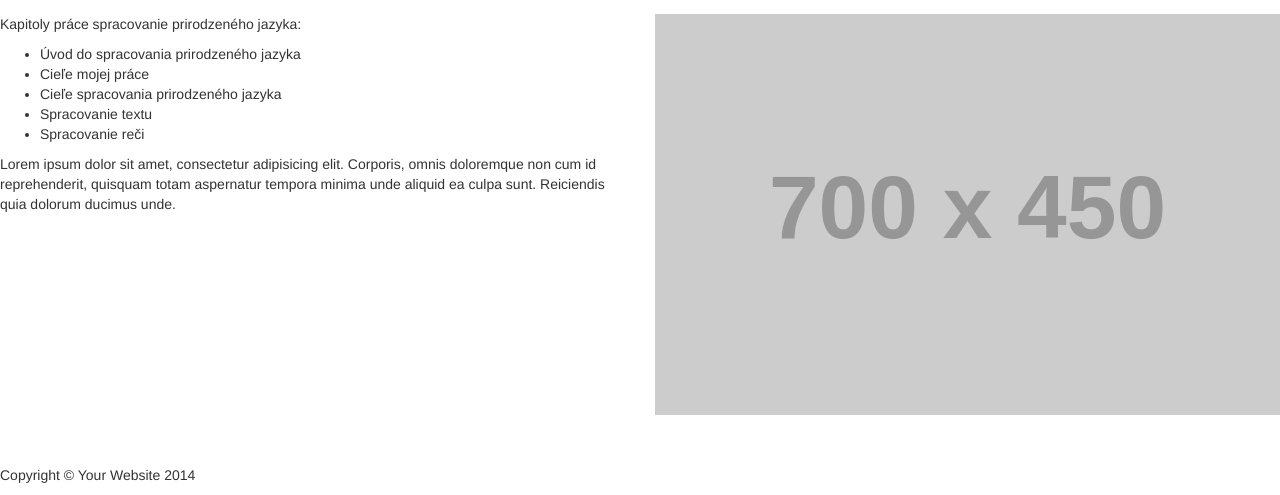
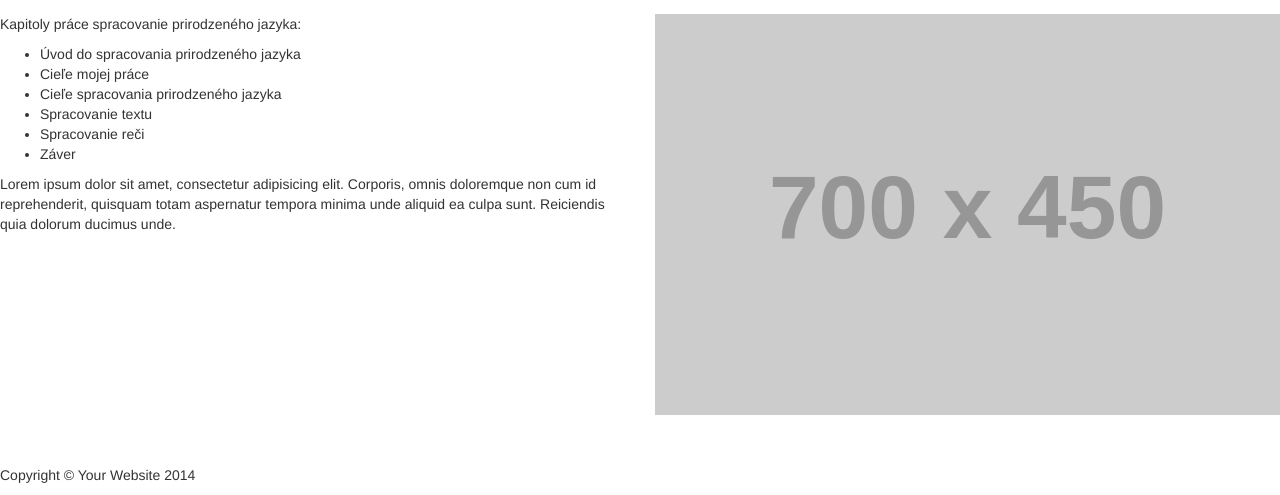
Before and after one commit to Tomo224/Prezent-cia-bakal-rskej-pr-ce, a website: page public_html/index.html in a window 1280 px wide. Shown: the part 624-1119 px from the top of the page. Drawn offline with Linux system fonts and the light colour scheme; placeholder pictures from the web are drawn by us.

Commit message:
Prvy commit

```diff
--- a/public_html/index.html
+++ b/public_html/index.html
@@ -182,6 +182,7 @@
                     <li>Cieľe spracovania prirodzeného jazyka</li>
                     <li>Spracovanie textu</li>
                     <li>Spracovanie reči</li>
+                    <li>Záver</li>
                 </ul>
                 <p>Lorem ipsum dolor sit amet, consectetur adipisicing elit. Corporis, omnis doloremque non cum id reprehenderit, quisquam totam aspernatur tempora minima unde aliquid ea culpa sunt. Reiciendis quia dolorum ducimus unde.</p>
             </div>
```
